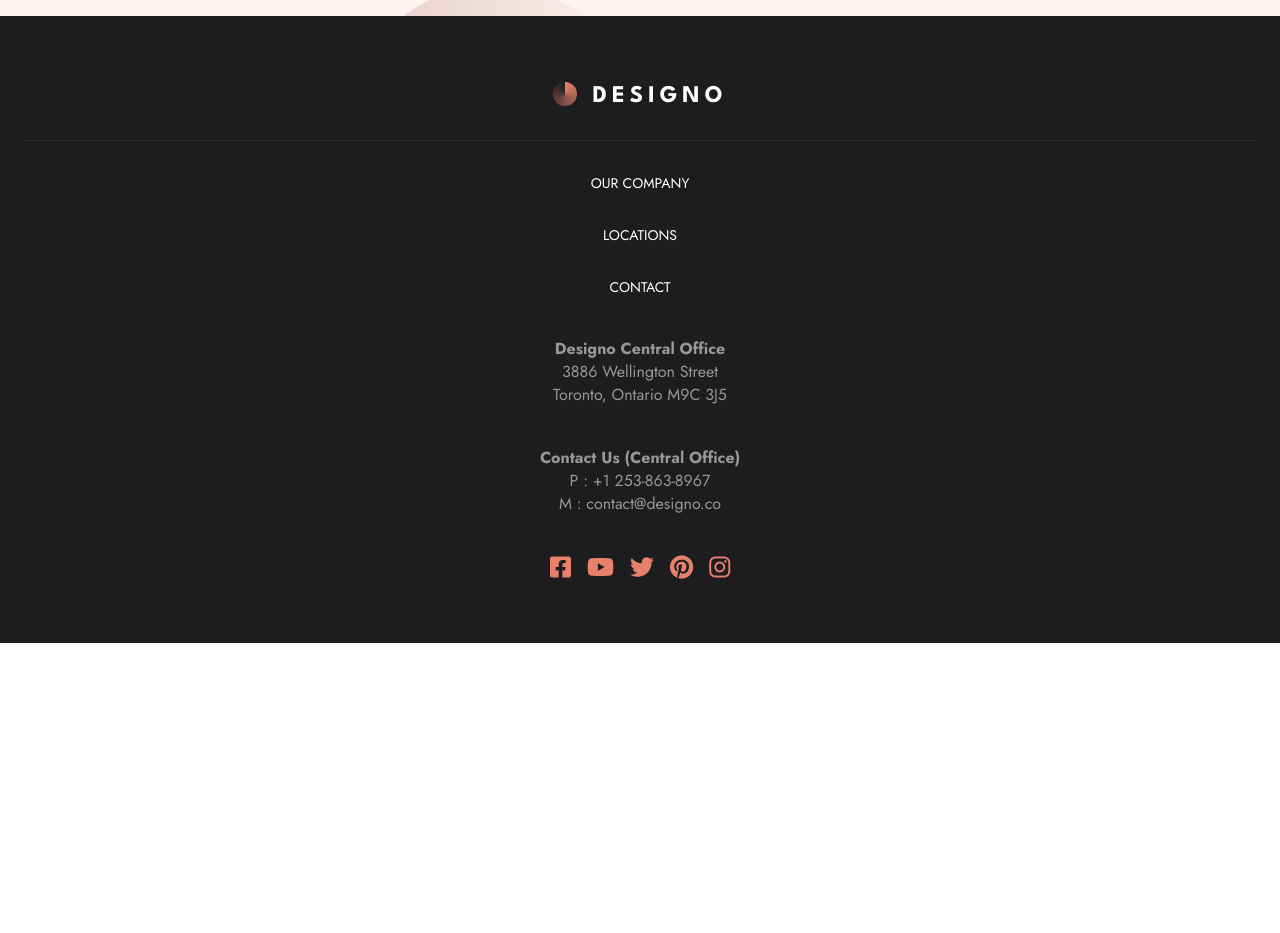
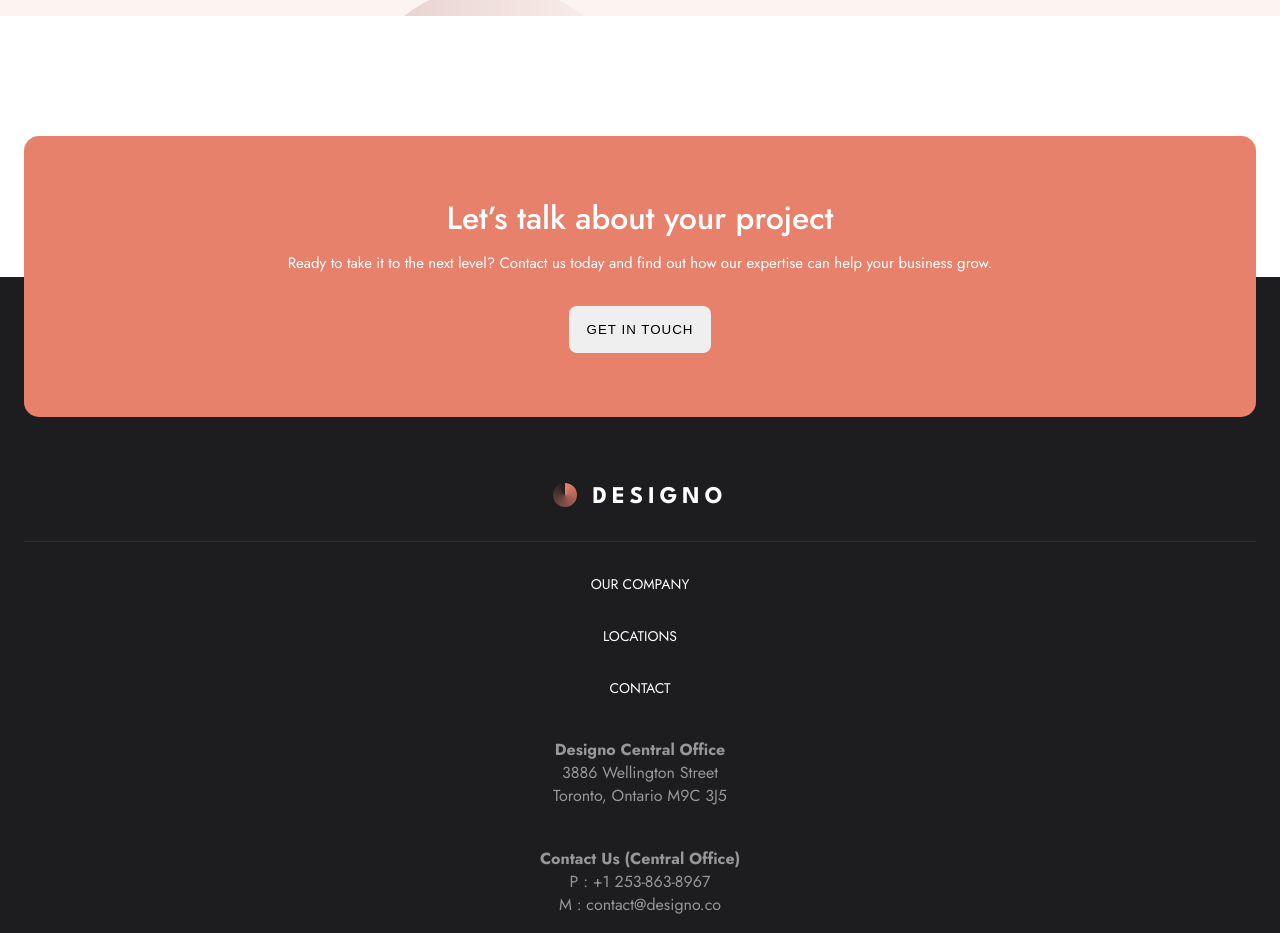
Before and after one commit to ringtho/designo, a React (Create React App) app: page /about in a window 1280 px wide. Shown: the part 3413-4346 px from the top of the page. Before the commit the page ends 4056 px from the top, so only its background shows below. Built offline with nearby package versions, Linux system fonts and the light colour scheme; the HTML template or start-up script is replaced by a standard one.

Commit message:
Fixed Getintouch component for all the site pages

```diff
--- a/src/components/GetInTouch.js
+++ b/src/components/GetInTouch.js
@@ -3,6 +3,8 @@
 const GetInTouch = () => {
 
     return (
+        <section className="get-in-touch-section">
+            <div className="black"></div>
             <div className="get-in-touch">
                 <div className="get-in-touch-wrapper">
                     <div className="get-in-touch-container">
@@ -12,11 +14,10 @@ const GetInTouch = () => {
                         how our expertise can help your business grow.
                         </p>
                         <button className="footer-btn">GET IN TOUCH</button>
-
                     </div>
                 </div>
-
             </div>
+        </section>
     )
 }
 
--- a/src/index.css
+++ b/src/index.css
@@ -138,7 +138,7 @@ body {
 }
 
 .offers {
-  margin: 0px 24px;
+  margin: 0px 24px 96px 24px;
   display: flex;
   flex-direction: column;
   gap: 24px;
@@ -322,17 +322,31 @@ body {
   font-size: 24px;
 }
 
+.get-in-touch-section {
+  display: flex;
+  flex-direction: column;
+  position: relative;
+  top: 0;
+}
 
+.black {
+  position: absolute;
+  top: 50%;
+  left: 0;
+  bottom: 0;
+  right: 0;
+  z-index: -1;
+  background-color: var(--secondary-dark);
+}
 
 .get-in-touch {
-  margin: 0 24px 64px 24px;
+  margin: 0 24px;
   background-color: var(--primary-dark);
   border-radius: 15px;
-  position: relative;
   overflow: hidden;
 }
 
-.get-in-touch::before {
+/* .get-in-touch::before {
   content: "";
   position: absolute;
   width: 200%;
@@ -340,10 +354,10 @@ body {
   top: 0;
   left: -100%;
   background: url("./assets/shared/mobile/bg-pattern-design-pages-intro-mobile.svg");
-}
+} */
 
 .get-in-touch-wrapper {
-  position: relative;
+  /* position: absolute; */
   overflow: hidden;
 }
 
@@ -436,10 +450,6 @@ button:hover {
   gap: 40px;
 }
 
-/* .apps-card {
-  padding: 96px 24px;
-} */
-
 .apps-card-container {
   width: 100%;
   height: 100%;
@@ -476,6 +486,10 @@ button:hover {
 }
 
 /* about */
+
+.about-wrapper {
+  margin-bottom: 120px;
+}
 
 .about-hero-image {
   height: 320px;
@@ -551,10 +565,6 @@ button:hover {
   font-weight: 500;
 }
 
-/* .about-description-content > p {
-  color: #FFFFFF;
-} */
-
 .about-location-image {
   height: 202px;
   width: 202px;
@@ -623,6 +633,7 @@ button:hover {
   display: flex;
   flex-direction: column;
   gap: 40px;
+  margin-bottom: 120px;
 }
 
 .form-container {
--- a/src/pages/About.js
+++ b/src/pages/About.js
@@ -7,6 +7,7 @@ import backgroundCircle from "../assets/about/desktop/bg-pattern-hero-about-desk
 import canadaImg from "../assets/about/desktop/canada.svg"
 import australiaImg from "../assets/about/desktop/australia.svg"
 import unitedKingdomImg from "../assets/about/desktop/unitedkingdom.svg"
+import GetInTouch from "../components/GetInTouch"
 
 
 
@@ -14,7 +15,7 @@ const About = () => {
     return (
         <>
         <Navbar />
-        <main>
+        <section className="about-wrapper">
             <section className="about-hero">
                 <img src={heroImg} alt="" className="about-hero-image" />
                 <div className="about-components">
@@ -111,7 +112,8 @@ const About = () => {
                     </div>
                 </div>
             </section>
-        </main>
+        </section>
+        <GetInTouch />
         <Footer />
         </>
     )
--- a/src/pages/AppDesign.js
+++ b/src/pages/AppDesign.js
@@ -5,6 +5,7 @@ import AppCard from "../components/AppCard"
 import { data } from "../data"
 import WebDesignCard from "../components/WebDesignCard"
 import GraphicDeignCard from "../components/GraphicDesignCard"
+import GetInTouch from "../components/GetInTouch"
 
 
 const AppDesign = () => {
@@ -26,6 +27,7 @@ const AppDesign = () => {
                 <GraphicDeignCard />
             </section>
         </main>
+        <GetInTouch />
         <Footer />
         </>
     )
--- a/src/pages/GraphicDesign.js
+++ b/src/pages/GraphicDesign.js
@@ -5,6 +5,7 @@ import AppCard from "../components/AppCard"
 import { data } from "../data"
 import WebDesignCard from "../components/WebDesignCard"
 import AppDesignCard from "../components/AppDesignCard"
+import GetInTouch from "../components/GetInTouch"
 
 
 const GraphicDesign = () => {
@@ -26,6 +27,7 @@ const GraphicDesign = () => {
                 <AppDesignCard />
             </section>
         </main>
+        <GetInTouch />
         <Footer />
         </>
     )
--- a/src/pages/Location.js
+++ b/src/pages/Location.js
@@ -3,6 +3,7 @@ import Footer from "../components/Footer"
 import canadaMap from "../assets/locations/desktop/image-map-canada.png"
 import australiaMap from "../assets/locations/desktop/image-map-australia.png"
 import ukMap from "../assets/locations/desktop/image-map-united-kingdom.png"
+import GetInTouch from "../components/GetInTouch"
 
 
 const Location = () => {
@@ -65,6 +66,7 @@ const Location = () => {
                 </div>
             </section>
             </main>
+            <GetInTouch />
             <Footer />
         </>
 
--- a/src/pages/WebDesign.js
+++ b/src/pages/WebDesign.js
@@ -5,6 +5,7 @@ import AppCard from "../components/AppCard"
 import { data } from "../data"
 import AppDesignCard from "../components/AppDesignCard"
 import GraphicDeignCard from "../components/GraphicDesignCard"
+import GetInTouch from "../components/GetInTouch"
 
 
 const WebDesign = () => {
@@ -26,6 +27,7 @@ const WebDesign = () => {
                 <GraphicDeignCard />
             </section>
         </main>
+        <GetInTouch />
         <Footer />
         </>
     )
```
Lines whose indentation alone changed are shown as unchanged.
